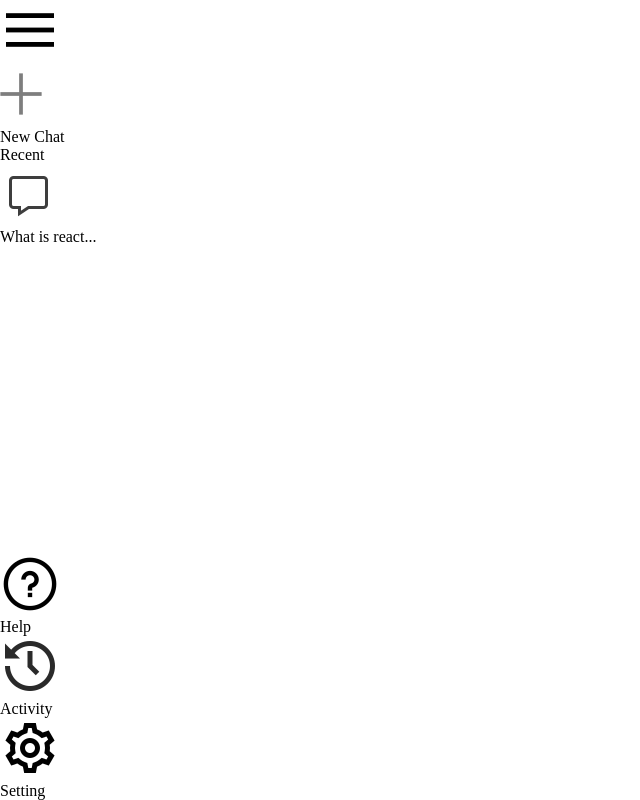
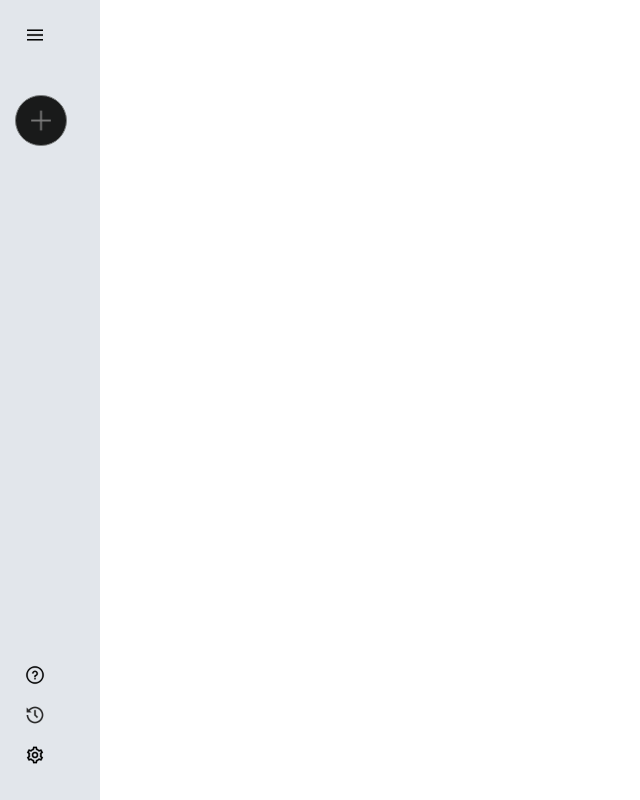
Before and after one commit to AbrahamAlgorithm/ai-studymate, a React (Vite) app: page / in a window 1280 px wide. Shown: the whole page, without its empty margins (0-640 px from the left). Built offline with nearby package versions, Linux system fonts and the light colour scheme.

Commit message:
feat: sidebar implemented sucessfully

```diff
--- a/src/components/Sidebar/Sidebar.css
+++ b/src/components/Sidebar/Sidebar.css
@@ -1,7 +1,72 @@
-.sidebar {
+.sidebar{
     min-height: 100vh;
     display: inline-flex;
     flex-direction: column;
     justify-content: space-between;
-    background-color: #fof4f9;
+    background-color: #e2e6eb;
+    padding: 25px 15px;
 }
+
+.sidebar img{
+    width: 20px;
+}
+
+.sidebar .menu{
+    display: block;
+    margin-left: 10px;
+    cursor: pointer;
+}
+
+.sidebar .new-chat {
+    margin-top: 50px;
+    display: inline-flex;
+    align-items: center;
+    gap: 10px;
+    padding: 10px 15px;
+    background-color: #191a1a;
+    border: 1px solid #7b7e7e;
+    border-radius: 40px;
+    font-size: 14px;
+    color: grey;
+    transition: ease 0.25s all;
+    cursor: pointer;
+}
+
+.sidebar .new-chat:hover {
+    background-color: rgba(255,255,255,0.1);
+}
+
+.sidebar .recent{
+    display: flex;
+    flex-direction: column;
+}
+
+.sidebar .recent-title{
+    margin-top: 30px;
+    margin-button: 20px;
+}
+
+.sidebar .recent-entry{
+    display: flex;
+    align-items: start;
+    gap: 10px;
+    padding: 10px;
+    padding-right: 40px;
+    border-radius: 50px;
+    color: #282828;
+    cursor: pointer;
+}
+
+.sidebar .recent-entry:hover{
+    background-color: #e2e6eb;
+}
+
+.sidebar .buttom{
+    display: flex;
+    flex-direction: column;
+}
+
+.sidebar .buttom-item{
+    padding-right: 10px;
+    cursor: pointer;
+}
--- a/src/components/Sidebar/Sidebar.jsx
+++ b/src/components/Sidebar/Sidebar.jsx
@@ -1,36 +1,43 @@
-import React from 'react'
+import React, { useState } from 'react'
 import './Sidebar.css'
 import {assets} from '../../assets/assets'
 
 const Sidebar = () => {
+
+    const [extended,setExtended] = useState(false)
+
   return (
     <div className='sidebar'>
       <div className="top">
-        <img className='menu' src={assets.menu_icon} alt="" />
+        <img onClick={()=>setExtended(prev=>!prev)}className='menu' src={assets.menu_icon} alt="" />
         <div className="new-chat">
             <img src={assets.plus_icon} alt="" />
-            <p>New Chat</p>
+            {extended?<p>New Chat</p>:null}
         </div>
-        <div className="recent">
+        {extended
+        ?<div className="recent">
             <p className="recent-title">Recent</p>
             <div className="recent-entry">
                 <img src={assets.message_icon} alt="" />
                 <p>What is react...</p>
             </div>
         </div>
+        : null
+    }
+
       </div>
       <div className="buttom">
         <div className="bottom-item recent-entry">
             <img src={assets.question_icon} alt="" />
-            <p>Help</p>
+            {extended?<p>Help</p>:null}
         </div>
         <div className="bottom-item recent-entry">
             <img src={assets.history_icon} alt="" />
-            <p>Activity</p>
+            {extended?<p>Activity</p>:null}
         </div>
         <div className="bottom-item recent-entry">
             <img src={assets.setting_icon} alt="" />
-            <p>Setting</p>
+            {extended?<p>Setting</p>:null}
         </div>
       </div>
     </div>
--- a/src/index.css
+++ b/src/index.css
@@ -1,7 +1,9 @@
+@import url('https://fonts.googleapis.com/css2?family=Outfit:wght@100..900&display=swap');
 *{
   padding: 0;
   margin: 0;
   box-sizing: border-box;
+  font-family: Outfit;
 }
 #root{
   min-height: 100vh;
```
Also changed, not shown: src/components/Main/Main.css (added), src/components/Main/Main.jsx (added), src/pattern.webp (added).
